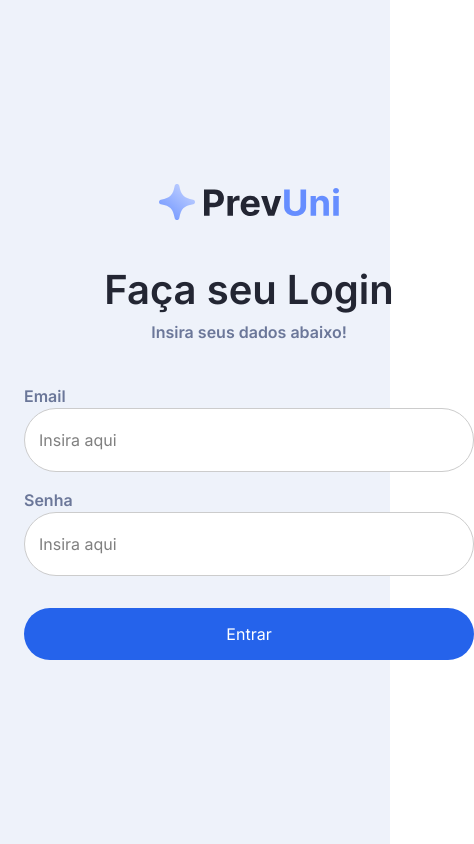
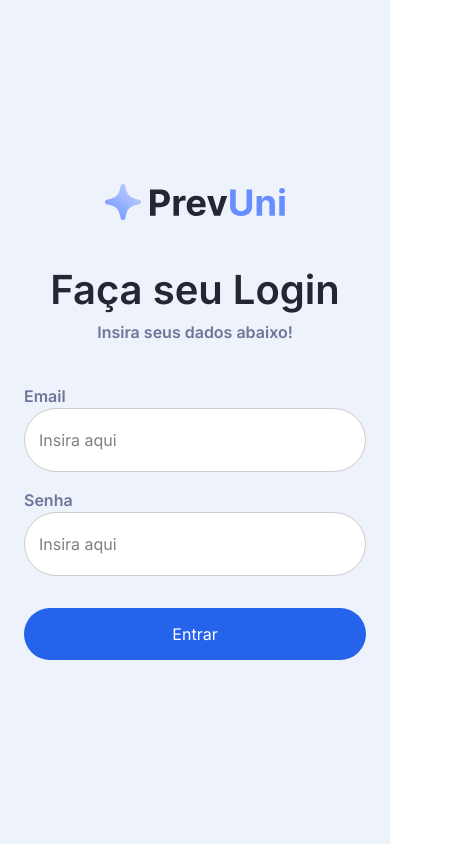
Before and after one commit to clintonsilvas/PrevUni, a Next.js app: page /login in a window 390 px wide. Shown: the whole page, 474 px wide, since content can reach past the window. Built offline with nearby package versions, Linux system fonts and the light colour scheme.

Commit message:
Ajuste responsivo

```diff
--- a/app/login/login.module.css
+++ b/app/login/login.module.css
@@ -48,7 +48,8 @@
 }
 
 .form {
-  width: 450px;
+  width: 100%;
+  max-width: 450px;
   display: flex;
   flex-direction: column;
 }
@@ -86,3 +87,9 @@
 .form button:hover {
   background: #1d4ed8;
 }
+
+@media (max-width: 768px) {
+  .right {
+    display: none;
+  }
+}
```
